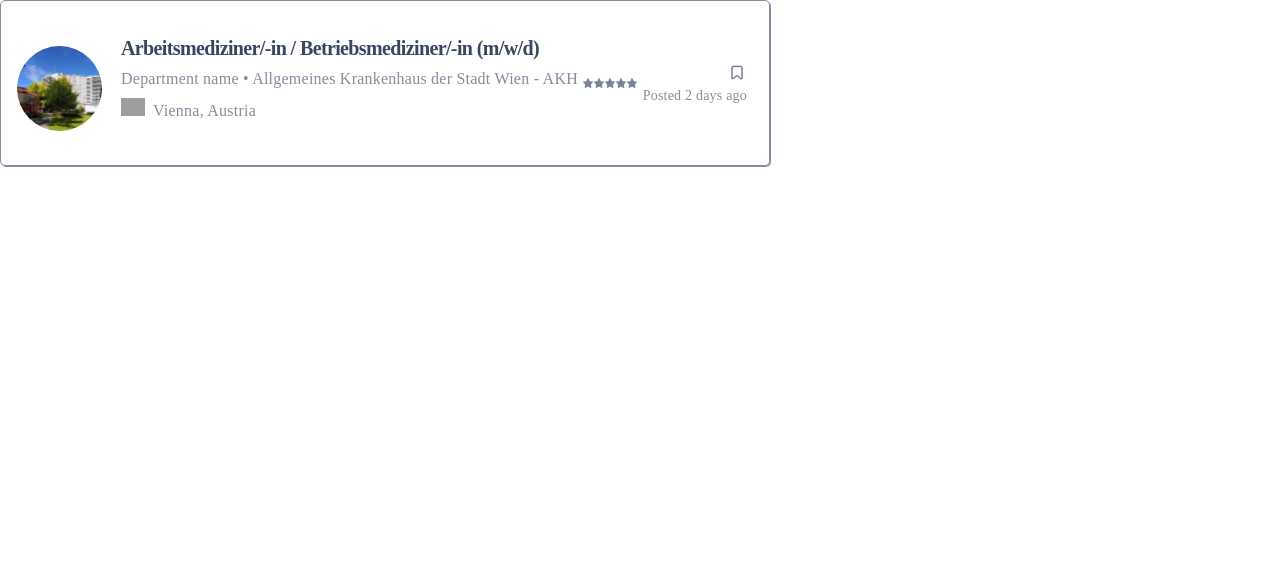
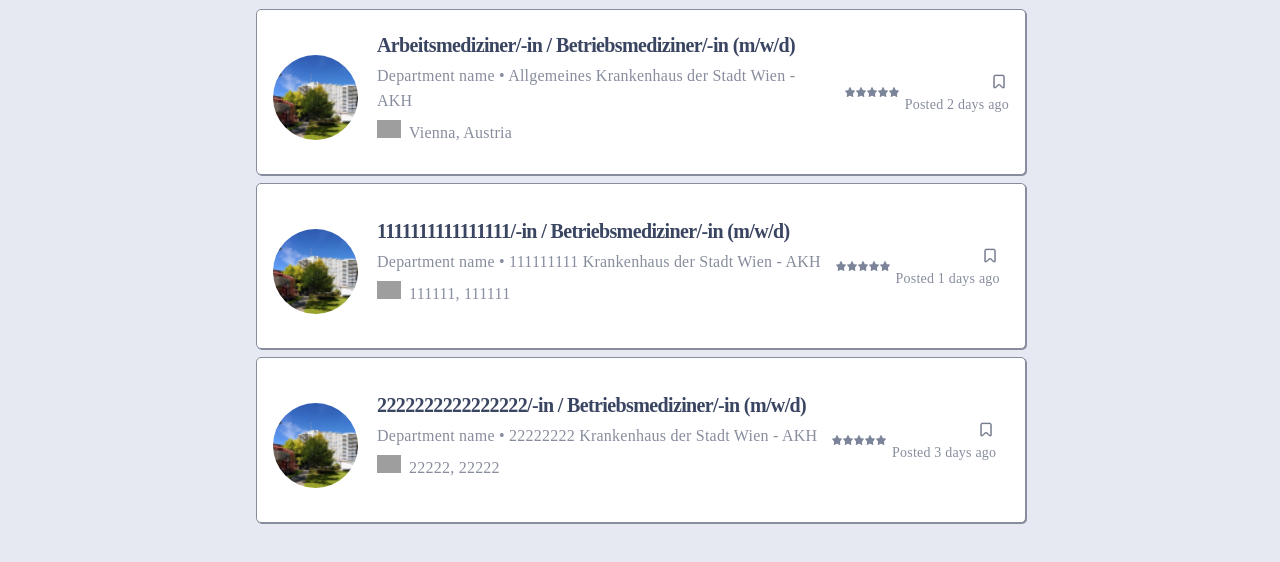
Before and after one commit to AlexanderDmitriev/TestForAleannLab, a React (Create React App) app: page / in a window 1280 px wide. Shown: the top 562 px of the page. Built offline with nearby package versions, Linux system fonts and the light colour scheme; grey boxes are pictures that could not be loaded.

Commit message:
Before API

```diff
--- a/src/components/App.jsx
+++ b/src/components/App.jsx
@@ -1,9 +1,12 @@
 import JobList from './JobList';
+import { Container, Wrapper } from './Container';
 
 export const App = () => {
   return (
-    <>
-      <JobList />
-    </>
+    <Wrapper>
+      <Container>
+        <JobList />
+      </Container>
+    </Wrapper>
   );
 };
--- /dev/null
+++ b/src/components/Container.jsx
@@ -0,0 +1,20 @@
+import styled from 'styled-components';
+
+export const Container = styled.div`
+  padding: 9px;
+  box-sizing: content-box;
+  margin: 0 auto;
+  width: 396px;
+
+  @media screen and (min-width: 968px) {
+    width: 768px;
+  }
+  @media screen and (min-width: 1920px) {
+    width: 1400px;
+  }
+`;
+
+export const Wrapper = styled.div`
+  background-color: #e6e9f2;
+  height: 100vh;
+`;
--- a/src/components/JobList/JobList.jsx
+++ b/src/components/JobList/JobList.jsx
@@ -1,9 +1,41 @@
 import JobListItem from './JobListItem';
+import { JobListSection } from './JobList.styled';
 
 const JobList = () => {
+  const data = [
+    {
+      id: 1,
+      posted: 'Posted 2 days ago',
+      job: 'Arbeitsmediziner/-in / Betriebsmediziner/-in (m/w/d)',
+      departmentName:
+        'Department name • Allgemeines Krankenhaus der Stadt Wien - AKH',
+      location: 'Vienna, Austria',
+    },
+    {
+      id: 2,
+      posted: 'Posted 1 days ago',
+      job: '1111111111111111/-in / Betriebsmediziner/-in (m/w/d)',
+      departmentName:
+        'Department name • 111111111 Krankenhaus der Stadt Wien - AKH',
+      location: '111111, 111111',
+    },
+    {
+      id: 3,
+      posted: 'Posted 3 days ago',
+      job: '2222222222222222/-in / Betriebsmediziner/-in (m/w/d)',
+      departmentName:
+        'Department name • 22222222 Krankenhaus der Stadt Wien - AKH',
+      location: '22222, 22222',
+    },
+  ];
+
   return (
     <>
-      <JobListItem />
+      <JobListSection>
+        {data.map(item => (
+          <JobListItem data={item} key={item.id} />
+        ))}
+      </JobListSection>
     </>
   );
 };
--- /dev/null
+++ b/src/components/JobList/JobList.styled.jsx
@@ -0,0 +1,8 @@
+import styled from 'styled-components';
+
+export const JobListSection = styled.ul`
+  list-style: none;
+  & li:not(:last-child) {
+    margin-bottom: 8px;
+  }
+`;
--- a/src/components/JobList/JobListItem.jsx
+++ b/src/components/JobList/JobListItem.jsx
@@ -17,16 +17,12 @@ import image from '../../images/HospitalImage.png';
 import bookmark from '../../images/Bookmark.png';
 import { useMediaQuery } from 'react-responsive';
 
-const JobListItem = () => {
-  const posted = 'Posted 2 days ago';
-  const job = 'Arbeitsmediziner/-in / Betriebsmediziner/-in (m/w/d)';
-  const departmentName =
-    'Department name • Allgemeines Krankenhaus der Stadt Wien - AKH';
-  const location = 'Vienna, Austria';
-
+const JobListItem = ({ data }) => {
+  const { posted, job, departmentName, location } = data;
   const isWideScreen = useMediaQuery({ query: '(min-width: 968px)' });
 
   return (
+    <li>
       <JobListItemSection>
         <Image src={image} alt="" />
         <ContentSection>
@@ -52,11 +48,11 @@ const JobListItem = () => {
                 <BookmarkImage src={bookmark} alt="" />
                 <PostedText>{posted}</PostedText>
               </div>
-
             </PublicationInfo>
           )}
         </ContentSection>
       </JobListItemSection>
+    </li>
   );
 };
 
--- a/src/components/JobList/JobListItem.styled.jsx
+++ b/src/components/JobList/JobListItem.styled.jsx
@@ -4,6 +4,7 @@ export const JobListItemSection = styled.div`
   display: flex;
   height: 206px;
   width: 396px;
+  background-color: #fff;
   border: 1px solid #878d9d;
   border-radius: 5px;
   box-shadow: 1px 1px 0px 0px #878d9d;
@@ -42,6 +43,7 @@ export const LocationText = styled.p`
   color: #878d9d;
   margin: 0;
   padding-bottom: 7px;
+  padding-right: 10px;
   @media screen and (min-width: 968px) {
     font-size: 16px;
   }
--- a/src/index.css
+++ b/src/index.css
@@ -13,3 +13,19 @@ code {
   font-family: source-code-pro, Menlo, Monaco, Consolas, 'Courier New',
     monospace;
 }
+
+p,
+h1,
+h2,
+h3,
+h4,
+h5,
+h6 {
+  margin-top: 0px;
+  margin-bottom: 0px;
+}
+ul {
+  margin-top: 0px;
+  margin-bottom: 0px;
+  padding-left: 0px;
+}
```
Lines whose indentation alone changed are shown as unchanged.
